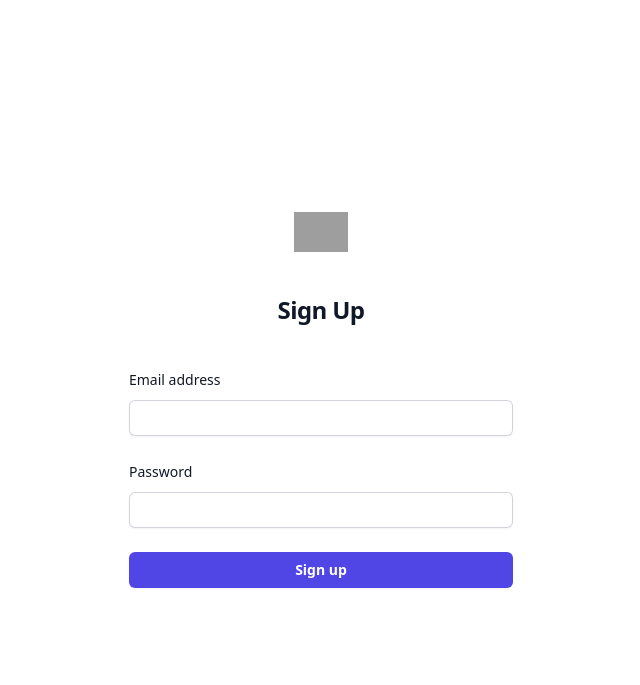
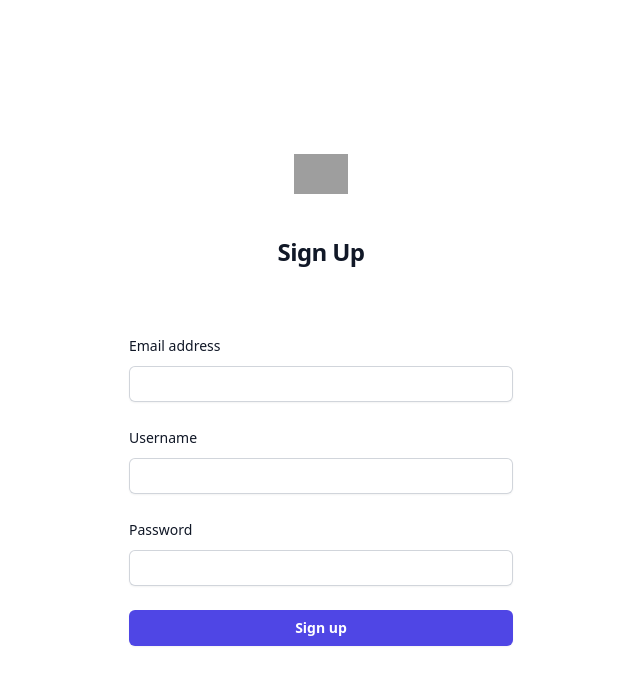
Before and after one commit to NotFiliberto/ResearchManagement, a Flask app: page /auth/signup in a window 1280 px wide. Shown: the top 685 px of the page, without its empty margins (319-959 px from the left). Run offline with Flask 3, Linux system fonts and the light colour scheme; some libraries are stand-ins or nearby versions; grey boxes are pictures that could not be loaded.

Commit message:
chore: basic signup validation logic

```diff
--- a/website/auth.py
+++ b/website/auth.py
@@ -1,4 +1,4 @@
-from flask import Blueprint, render_template, request
+from flask import Blueprint, render_template, request, flash
 
 auth = Blueprint('auth', __name__)
 
@@ -17,10 +17,19 @@ def sign_out():
 def sign_up():
 
     if request.method == "POST":
-        # TODO validation logic
-        # TODO register logic
         data = request.form
         print(data)
-        return "registra utente"
+
+        # TODO validation logic
+        username = request.form.get('username')
+
+        if (len(username) <= 2):
+            flash('Username must be grater than 2 characters',
+                  category='input_error')
+        else:
+            flash('Account created', category='success')
+
+        # TODO registration logic (db)
+        # return "registra utente"
 
     return render_template('auth/signup.html', text="ADDITIONAL TEXT", boolean=False)
--- a/website/templates/auth/signup.html
+++ b/website/templates/auth/signup.html
@@ -37,6 +37,20 @@
 
             </div>
 
+            <div class="text-center py-3">
+                {% with messages = get_flashed_messages(with_categories=true) %}
+                {% if messages %}
+                {% for category, message in messages %}
+                {% if category == "input_error" %}
+                <div class="text-red-400">{{message}}</div>
+                {% elif category == 'success' %}
+                <div class="text-green-400">{{message}}</div>
+                {% endif %}
+                {% endfor %}
+                {% endif %}
+                {% endwith %}
+            </div>
+
             <div class="mt-10 sm:mx-auto sm:w-full sm:max-w-sm">
                 <form class="space-y-6"
                     action="#"
@@ -49,6 +63,19 @@
                                 name="email"
                                 type="email"
                                 autocomplete="email"
+                                required
+                                class="block w-full rounded-md border-0 py-1.5 text-gray-900 shadow-sm ring-1 ring-inset ring-gray-300 placeholder:text-gray-400 focus:ring-2 focus:ring-inset focus:ring-indigo-600 sm:text-sm sm:leading-6">
+                        </div>
+                    </div>
+
+                    <div>
+                        <label for="username"
+                            class="block text-sm font-medium leading-6 text-gray-900">Username</label>
+                        <div class="mt-2">
+                            <input id="username"
+                                name="username"
+                                type="text"
+                                autocomplete="username"
                                 required
                                 class="block w-full rounded-md border-0 py-1.5 text-gray-900 shadow-sm ring-1 ring-inset ring-gray-300 placeholder:text-gray-400 focus:ring-2 focus:ring-inset focus:ring-indigo-600 sm:text-sm sm:leading-6">
                         </div>
```
